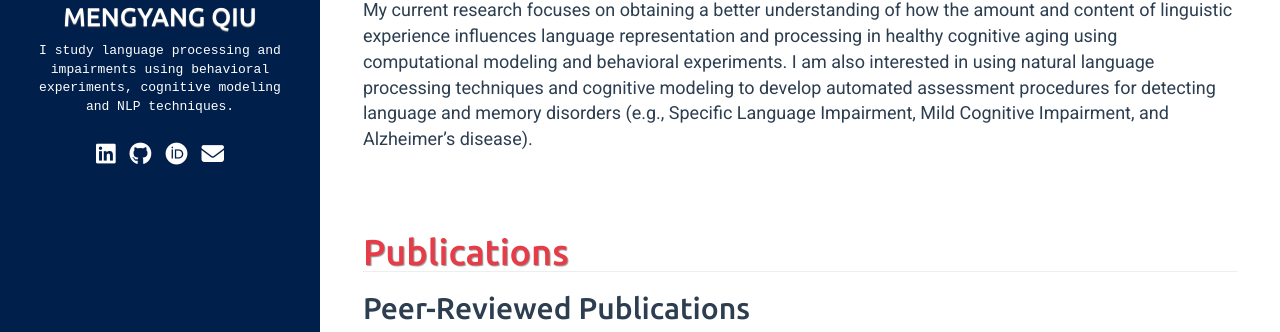
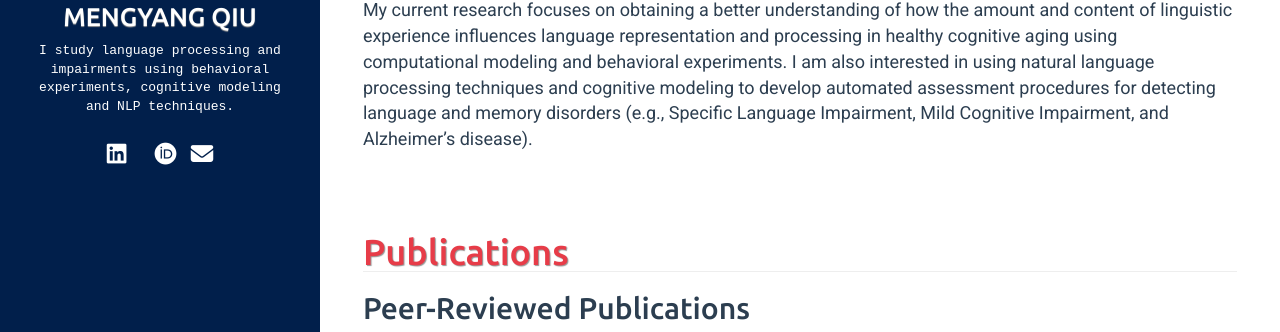
Before and after one commit to mengyangq/mengyangq.github.io, a Jekyll site: the page built from index.html, in a window 1280 px wide. Shown: the part 247-579 px from the top of the page. Built offline with Jekyll 4.4.1, drawn with Linux system fonts in a browser that asks for light colours; nearby versions of some CDN libraries; a style sheet for code colours, icons or effects is not loaded.

Commit message:
Update sidebar.html

```diff
--- a/_includes/sidebar.html
+++ b/_includes/sidebar.html
@@ -67,7 +67,8 @@
 
     <li>
       <a href="https://github.com/{{ site.author.github }}">
-        <i class="fab fa-github fa-lg"></i>
+        <!--<i class="fab fa-github fa-lg"></i>-->
+        <i class="ai ai-osf ai-lg"></i>
       </a>
 
       {% endif %} {% if site.author.researchgate %}
```
